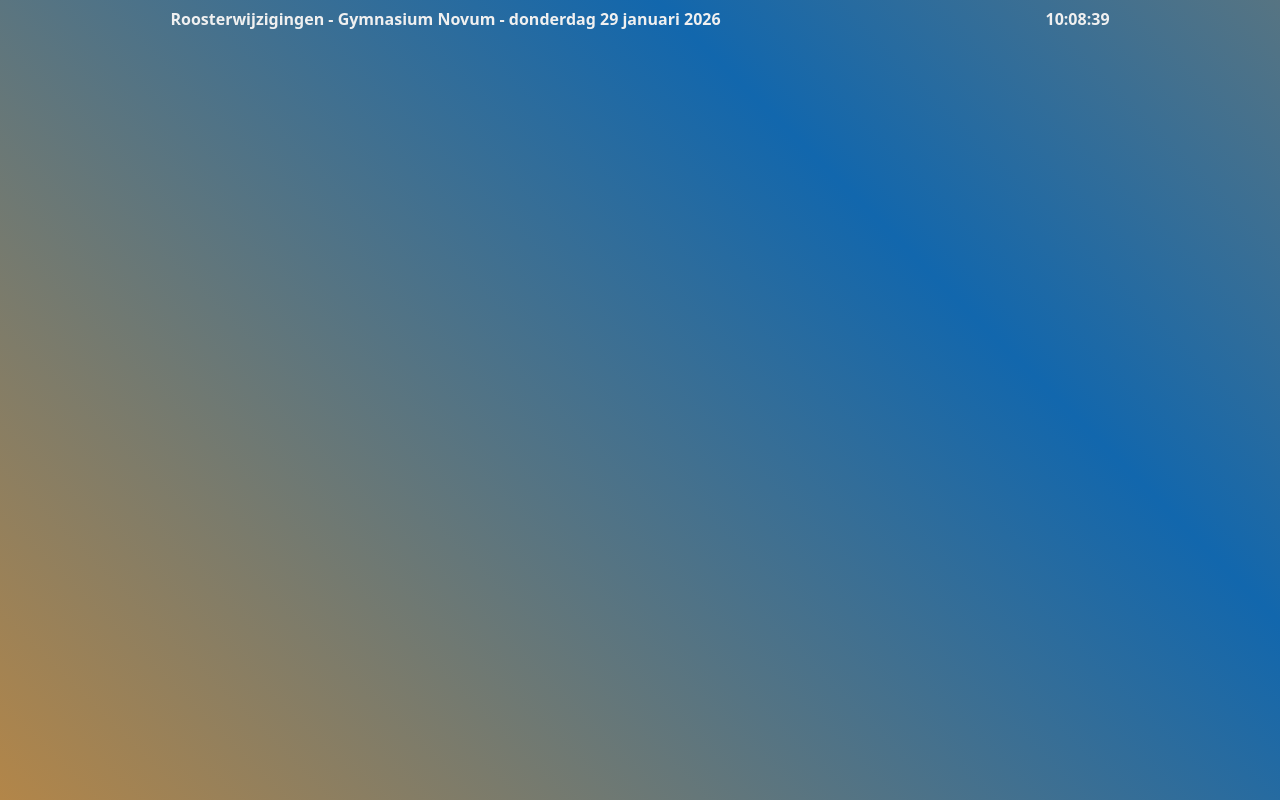
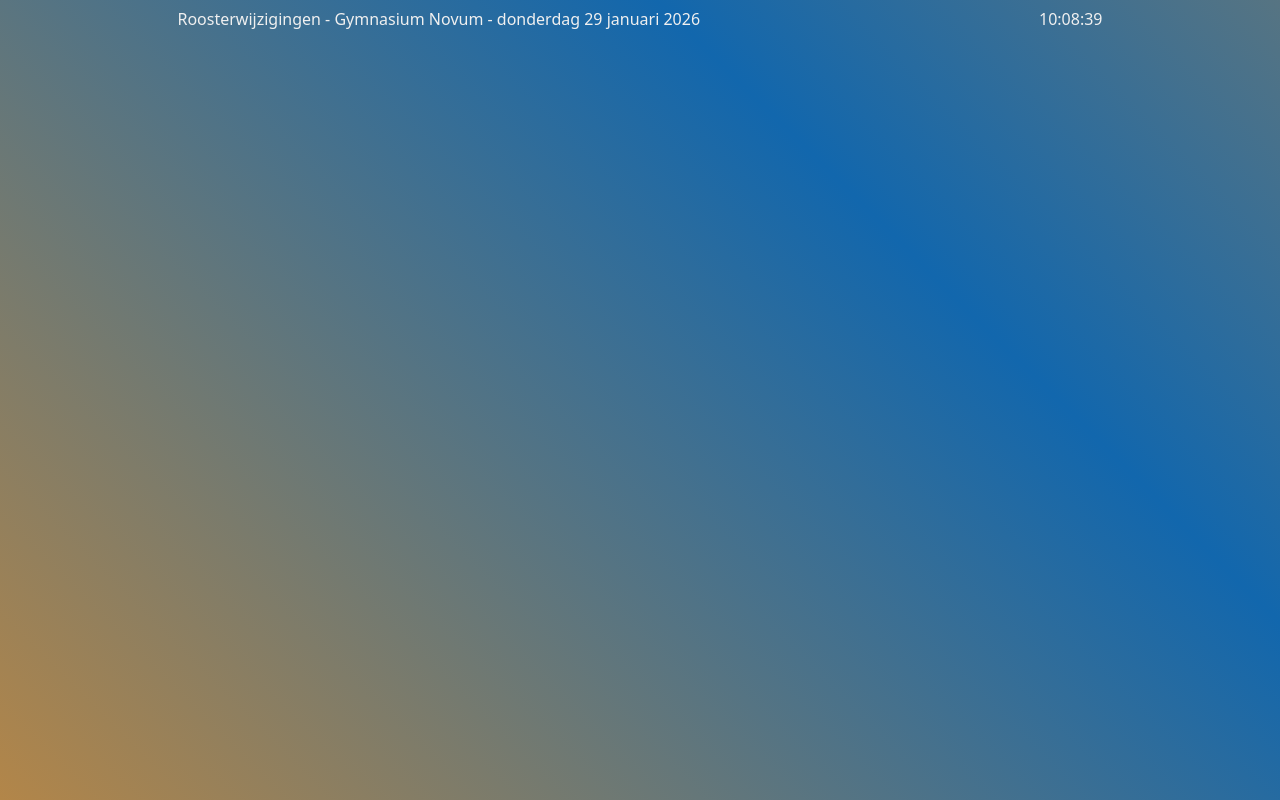
Before and after one commit to gymnasiumnovum/Rooster, a plain HTML site: page index.html in a window 1280 px wide. Drawn offline with nearby package versions, Linux system fonts and the light colour scheme; no server answers.

Commit message:
Update styles.css

```diff
--- a/styles.css
+++ b/styles.css
@@ -1,7 +1,7 @@
 body {
     font-family: "Noto Sans", sans-serif;
     font-optical-sizing: auto;
-    font-weight: 700;
+    font-weight: 1200;
     font-style: normal;
     font-variation-settings: "wdth" 100;
     background: linear-gradient(45deg, #f7931e, #1267ad, #f7931e);
```
